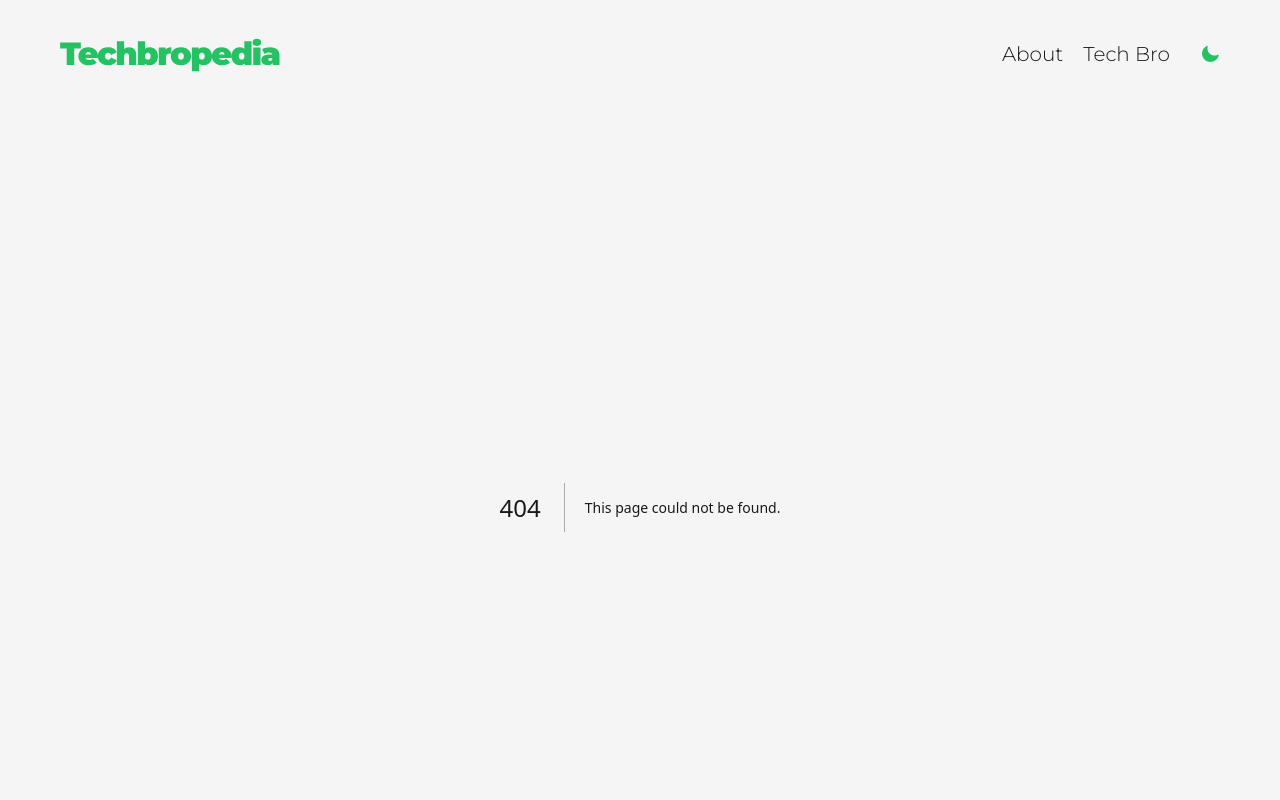
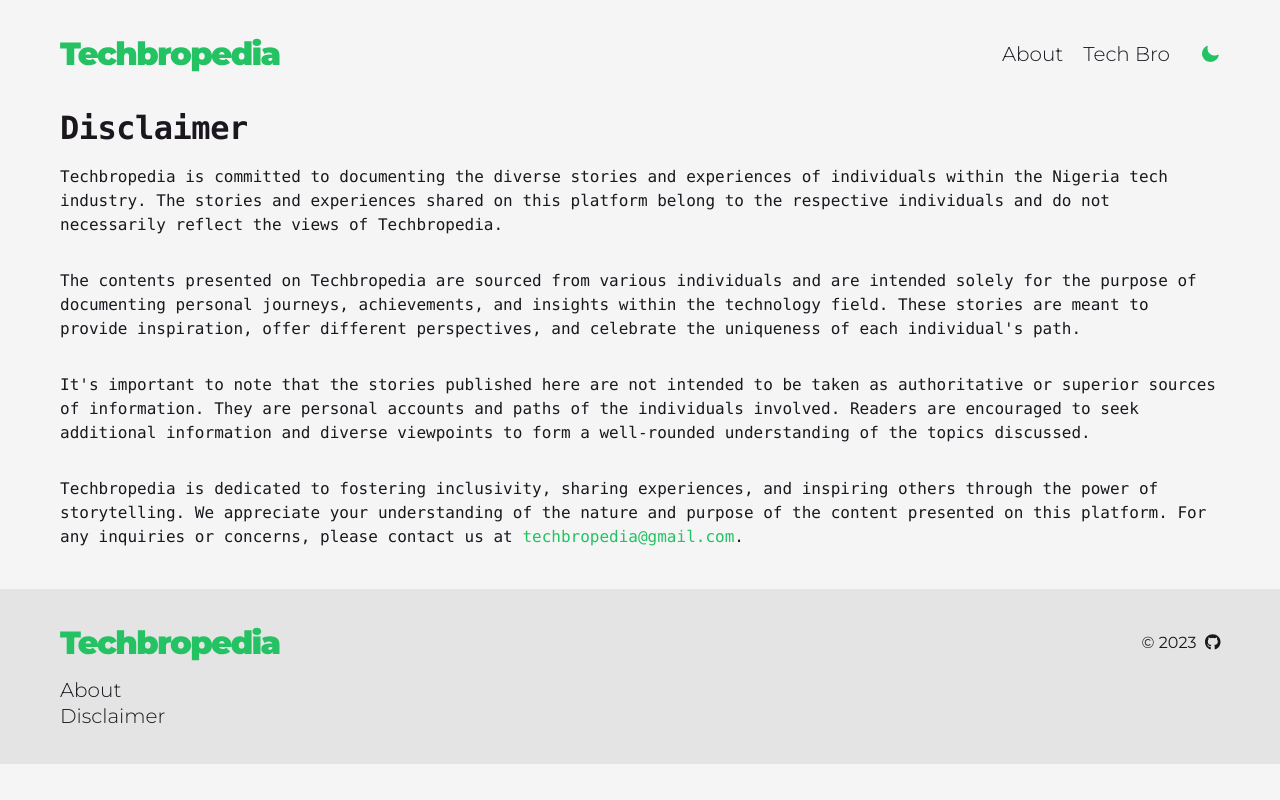
Before and after one commit to JCalmCrasher/techbropedia, a Next.js app: page /disclaimer in a window 1280 px wide. Before the commit this address had no page. Shown: the top 800 px of the page. Built offline with nearby package versions, Linux system fonts and the light colour scheme.

Commit message:
feat: add disclaimer page

```diff
--- /dev/null
+++ b/src/app/disclaimer/page.tsx
@@ -0,0 +1,37 @@
+import Container from "@/components/container";
+import Link from "next/link";
+import React from "react";
+
+const DisclaimerPage = () => {
+ return (
+  <article className="px-x-sm tablet:px-x-md laptop:px-x-lg font-mono mb-10">
+   <h2 className="text-headline-sm font-bold pt-20 md:pt-0">Disclaimer</h2>
+   <section className="disclaimer mt-4">
+    <p>
+     Techbropedia is committed to documenting the diverse stories and
+     experiences of individuals within the Nigeria tech industry. The stories and experiences shared on this platform belong to the respective individuals and do not necessarily reflect the views of Techbropedia.
+    </p>
+    <p>
+     The contents presented on Techbropedia are <Link href='/'>sourced</Link> from various individuals and are intended solely for the purpose of documenting personal journeys, achievements, and insights within the technology field. These stories are
+     meant to provide inspiration, offer different perspectives, and celebrate
+     the uniqueness of each individual&apos;s path.
+    </p>
+    <p>
+     It&apos;s important to note that the stories published here are not
+     intended to be taken as authoritative or superior sources of information.
+     They are personal accounts and paths of the individuals involved.
+     Readers are encouraged to seek additional information and diverse
+     viewpoints to form a well-rounded understanding of the topics discussed.
+    </p>
+    <p>
+     Techbropedia is dedicated to fostering inclusivity, sharing experiences,
+     and inspiring others through the power of storytelling. We appreciate your
+     understanding of the nature and purpose of the content presented on this
+     platform. For any inquiries or concerns, please contact us at <a href="mailto:techbropedia@gmail.com" className="text-secondary-main hover:underline">techbropedia@gmail.com</a>.
+    </p>
+   </section>
+  </article>
+ );
+};
+
+export default DisclaimerPage;
--- a/src/components/layouts/footer.tsx
+++ b/src/components/layouts/footer.tsx
@@ -1,11 +1,13 @@
 import { faGithub } from "@fortawesome/free-brands-svg-icons";
 import { FontAwesomeIcon } from "@fortawesome/react-fontawesome";
 import AppLogo from "../app-logo";
+import NavLink from "../nav-link";
 
 export default function TheFooter() {
  return (
   <footer className="bg-[#e4e4e4] dark:bg-primary-100 bg-scroll">
-      <div className="flex items-center justify-between px-x-sm tablet:px-x-md laptop:px-x-lg py-y-sm tablet:py-y-md laptop:py-y-lg h-fit">
+   <div className="px-x-sm tablet:px-x-md laptop:px-x-lg py-y-sm tablet:py-y-md laptop:py-y-lg">
+    <div className="flex items-center justify-between h-fit">
      <AppLogo />
      <div className="flex gap-2">
       <span>&copy; 2023</span>
@@ -18,6 +20,15 @@ export default function TheFooter() {
       </a>
      </div>
     </div>
+    <ul className="mt-4 text-body-sm">
+     <li>
+      <NavLink href="/#about">About</NavLink>
+     </li>
+     <li>
+      <NavLink href="/disclaimer">Disclaimer</NavLink>
+     </li>
+    </ul>
+   </div>
   </footer>
  );
 }
--- a/src/styles/global.css
+++ b/src/styles/global.css
@@ -40,6 +40,10 @@ section.section p:not(:first-of-type) {
  @apply mt-2;
 }
 
-section.section .bold{
-  @apply font-bold;
+section.section .bold {
+ @apply font-bold;
 }
+
+section.disclaimer p:not(:first-of-type) {
+ @apply mt-8;
+}
```
Lines whose indentation alone changed are shown as unchanged.
